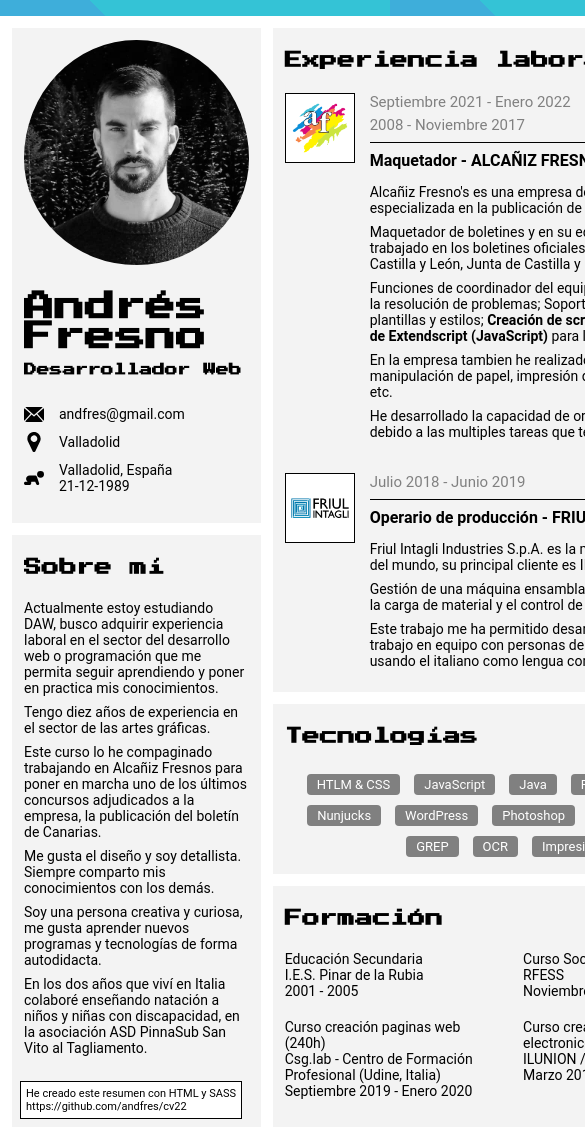
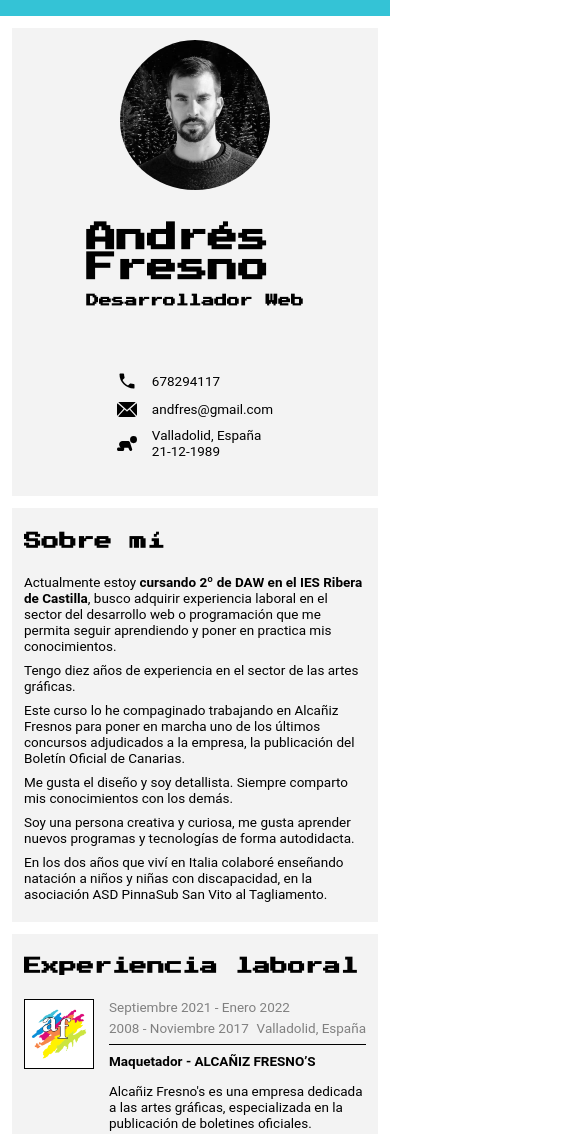
Before and after one commit to andfres/cv22, a website: page docs/index.html in a window 390 px wide. Shown: the top 1134 px of the page, 585 px wide, since content can reach past the window. Drawn offline with Linux system fonts and the light colour scheme.

Commit message:
telefo añadido

```diff
--- a/docs/index.html
+++ b/docs/index.html
@@ -7,6 +7,7 @@
         <meta name="viewport" content="width=device-width, initial-scale=1.0">
         <title>CV 2022 - Andrés Fresno</title>
         <link rel="stylesheet" href="./css/estilo.css">
+
 
     </head>
 
@@ -26,14 +27,30 @@
                 <div class="links">
 
                     <div class="box_links">
+
+                        <div class="link">
+                            <div class="svg"><img src="./img/phone.svg"></div>
+                            <p>678294117</p>
+                        </div>
+
                         <div class="link">
                             <div class="svg"><img src="./img/correo.svg"></div>
                             <p><a href="mailto:andfres@gmail.com">andfres@gmail.com</a></p>
                         </div>
+
+
+<!--
                         <div class="link">
+                            <div class="svg"><img src="./img/linkedin.svg"></div>
+                            <p>linked..</p>
+                        </div>
+-->
+
+<!--                    <div class="link">
                             <div class="svg"><img src="./img/lugar.svg"></div>
                             <p>Valladolid</p>
-                        </div>
+                        </div> -->
+
                         <div class="link">
                             <div class="svg"><img src="./img/nacido.svg" alt=""></div>
                             <p>Valladolid, España<br>
@@ -50,14 +67,14 @@
                 <h1>Sobre mí</h1>
 
                 <div class="texto">
-                    <p>Actualmente estoy estudiando DAW, busco adquirir experiencia laboral en el sector del desarrollo
+                    <p>Actualmente estoy <strong> cursando 2º de DAW en el IES Ribera de Castilla</strong>, busco adquirir experiencia laboral en el sector del desarrollo
                         web o programación que me
                         permita seguir aprendiendo y poner en practica mis conocimientos.</p>
 
                     <p>Tengo diez años de experiencia en el sector de las artes gráficas.</p>
 
                     <p>Este curso lo he compaginado trabajando en Alcañiz Fresnos para poner en marcha uno de
-                        los últimos concursos adjudicados a la empresa, la publicación del boletín de Canarias.</p>
+                        los últimos concursos adjudicados a la empresa, la publicación del Boletín Oficial de Canarias.</p>
 
                     <p>Me gusta el diseño y soy detallista. Siempre comparto mis conocimientos con los demás.</p>
 
@@ -106,7 +123,7 @@
                                 Soporte técnico físico; Diseñador de plantillas y estilos; <strong> Creación de scripts para
                                 inDesign a través de Extendscript (JavaScript) </strong> para la automatización del trabajo.</p>
                             <p>En la empresa tambien he realizado otras tareas como manipulación de papel, impresión digital, reparto, carretillero, etc.</p>
-                            <p>He desarrollado la capacidad de organizarme, dar prioridades debido a las multiples tareas que tenía que realizar.</p>
+                            <p>He desarrollado la capacidad de organizarme, dar prioridades debido a las multiples tareas que tenía al cargo.</p>
 
 
                         </div>
@@ -126,7 +143,7 @@
                             <p class="fecha">Julio 2018 - Junio 2019</p>
                             <p class="lugar">Prata di Pordenone, Italia</p>
                         </div>
-                        <p class="puesto">Operario de producción - FRIULINTAGLI<spam>3 turnos</spam>
+                        <p class="puesto">Operario de producción - FRIULINTAGLI<span class="tag">3 turnos</span>
                         </p>
                         <div class="texto">
                             <p>Friul Intagli Industries S.p.A. es la mayor productora de muebles del mundo, su principal
--- /dev/null
+++ b/src/css/estilo.scss
@@ -0,0 +1,324 @@
+@import url('https://fonts.googleapis.com/css2?family=Press+Start+2P&display=swap');
+
+/* A4  a  94dpi => 794 x 1123 px
+ */
+* {
+    margin: 0;
+    padding: 0;
+    box-sizing: border-box;
+}
+
+:root {
+    --margen: 12px;
+    --principio: 6;
+    --fin:9;
+    --tfuente:13.5px;
+    --timagen:70px;
+}
+
+body {
+    align-content: center;
+    background-image: linear-gradient(45deg, rgb(111, 71, 237) 0%, rgb(111, 71, 237) 21%, rgb(101, 92, 233) 21%, rgb(101, 92, 233) 30%, rgb(91, 112, 229) 30%, rgb(91, 112, 229) 35%, rgb(82, 133, 226) 35%, rgb(82, 133, 226) 51%, rgb(72, 154, 222) 51%, rgb(72, 154, 222) 72%, rgb(62, 174, 218) 72%, rgb(62, 174, 218) 81%, rgb(52, 195, 214) 81%, rgb(52, 195, 214) 100%);
+    font-family: roboto, sans-serif;
+
+}
+
+#pagina {
+    margin: auto;
+    padding: var(--margen);
+    gap: var(--margen);
+    margin-top: 1rem;
+    position: relative;
+    box-shadow: 10px 10px 0 rgb(0 0 0 / 50%);
+    margin-bottom: 50px;
+    width: 794px;
+    height: 1123px;
+    background-color: white;
+    display: grid;
+    grid-template-columns:repeat(3, 1fr);
+    grid-template-rows: repeat(12, 1fr);
+}
+
+h1, h2{
+    font-family: 'Press Start 2P', cursive;
+    font-size: 1.1rem;
+    --color: rgb(0, 75, 0);
+    --text-shadow: 2px 2px 2px rgba(0, 253, 0, 0.6);
+    margin-bottom: 1.5rem;
+    margin-top: 0.7rem;
+
+}
+.nombre{
+    font-size: 1.9rem;
+    margin-bottom: 0.2rem;
+}
+
+.deseo{
+    font-size: 0.8rem ;
+}
+
+section,
+header {
+
+    padding: var(--margen);
+    background-color: rgb(243, 243, 243);
+}
+
+
+
+
+header {
+    grid-column: 1/1;
+    grid-row: 1/7;
+}
+
+
+#sobre_mi{
+    grid-column: 1/1;
+    grid-row: 7/13;
+}
+
+#experiencia {
+    grid-column: 2/4;
+    grid-row: 1/9;
+}
+
+#skills {
+    grid-column: 2/4;
+    grid-row: 9/10;
+}
+
+
+#formacion {
+    grid-column: 2/4;
+    grid-row: 10/13;
+}
+
+
+
+
+header {
+
+
+    #yo {
+        max-width: min(100% , 250px) ;
+        filter: grayscale(100%);
+        border-radius: 50%;
+        padding-bottom: var(--margen);
+
+
+    }
+
+    .svg {
+        width: 20px;
+        max-height: 20px;
+        display: flex;
+
+        img{
+            max-width: 100%;
+            max-height: 100%;
+        }
+    }
+
+    .links{
+        margin-top: 30px;
+        padding-bottom:15px;
+
+    }
+
+    .link {
+
+        display: flex;
+        gap: 15px;
+        margin-bottom: 10px;
+        font-size: var(--tfuente);
+
+    }
+
+}
+
+
+
+.job {
+    display: flex;
+    max-width: 100%;
+    gap: 15px;
+    margin-bottom: 25px;
+
+
+    .imagen {
+        min-width: var(--timagen);
+        min-height: var(--timagen);
+        max-width: var(--timagen);
+        max-height: var(--timagen);
+
+        padding: 5px;
+        background-color: white;
+        border: 1.5px solid black;
+
+
+        img{
+            max-width: 100%;
+            max-height: 100%;
+
+        }
+    }
+
+    .info {
+        display: flex;
+        padding-bottom: 8px;
+        margin-bottom: 8px;
+        color: grey;
+        justify-content: space-between;
+        border-bottom: 1px solid black;
+    }
+
+    .fecha2{
+        color: grey;
+        margin-bottom: 5px;
+    }
+
+    .puesto {
+
+        font-weight: bold;
+        margin-bottom: 14px;
+        font-size: var(--tfuente);
+
+
+        span {
+
+            font-weight: normal ;
+        }
+    }
+}
+
+
+.texto {
+    p {
+        font-size: var(--tfuente);
+        margin-bottom: 8px;
+        --text-align: justify;
+
+    }
+}
+
+.info, .fecha2, .tag{
+
+    font-size: var(--tfuente);
+}
+
+
+
+.tags {
+    text-align: center;
+}
+
+.tag {
+    color: white;
+    background-color: grey;
+    font-size: 13px;
+    padding: 3px 10px;
+    border-radius: 4px;
+    display: inline-block;
+    margin: 5px;
+}
+
+.cursos{
+    display: flex;
+    font-size: var(--tfuente);
+    gap: 20px;
+    flex-wrap: wrap;
+    .curso{
+        width: 45%;
+    }
+}
+
+
+.link{
+    display: flex;
+    align-items: center;
+
+}
+
+
+a{
+    text-decoration: none;
+    color: inherit;
+}
+
+
+
+#web{
+    font-size: 11px;
+    position: absolute;
+    bottom: 20px;
+    left: 20px;
+    border: 1px solid black;
+    padding: 5px;
+    background-color: white;
+}
+
+
+
+
+
+@media print {
+
+
+    @page {
+        size: A4 portrait;
+        margin: 10px;
+    }
+
+    html, body {
+        padding: 0;
+        margin: 0;
+    }
+    body{
+        background-image: none;
+    }
+
+    #pagina{
+
+        height: 1123px;
+        width: 794px;
+        box-shadow: none;
+        margin: 0;
+    }
+}
+
+
+
+@media screen and (max-width: 1130px) {
+
+
+    #pagina{
+        max-width: 100%;
+        display:flex;
+        flex-direction:column;
+        height: 100%;
+
+    }
+    section{
+        max-width: 100%;
+    }
+
+    header{
+        display: flex;
+        flex-wrap: wrap;
+        gap: 10px;
+        justify-content: space-around;
+        align-items: center;
+    }
+
+    #web{
+        display: none;
+    }
+
+    #yo{
+        width: 150px;
+    }
+    .nombre{
+        width: 150px;
+    }
+}
```
Also changed, not shown: docs/css/estilo.css, docs/img/linkedin.svg (added), docs/img/phone.svg (added), 1 other file.
